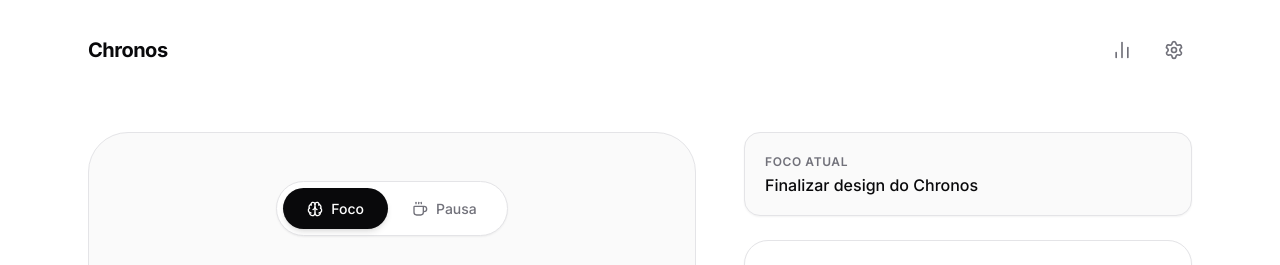
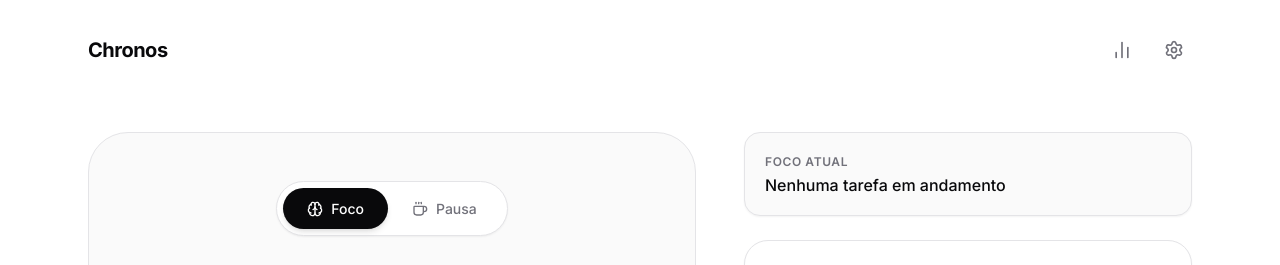
Before and after one commit to Jhnvida/chronos, a React (Vite) app: page / in a window 1280 px wide. Shown: the top 265 px of the page. Built offline with nearby package versions, Linux system fonts and the light colour scheme.

Commit message:
feat: implementa conclusão de tarefas e exibição da tarefa ativa

```diff
--- a/src/App.tsx
+++ b/src/App.tsx
@@ -9,13 +9,19 @@ import type { Task } from "./types/global";
 export function App() {
     const [tasks, setTasks] = useState<Task[]>([]);
 
-    const handleAddTask = (task: Task) => {
+    const currentTask = tasks.filter((task) => task.completed !== true)[0];
+
+    function handleAddTask(task: Task) {
         setTasks((prev) => [...prev, task]);
-    };
+    }
 
-    const handleRemoveTask = (taskId: number) => {
+    function handleRemoveTask(taskId: number) {
         setTasks((prev) => prev.filter((task) => task.id !== taskId));
-    };
+    }
+
+    function handleCompleteTask(taskId: number) {
+        setTasks((prev) => prev.map((task) => (task.id === taskId ? { ...task, completed: !task.completed } : task)));
+    }
 
     return (
         <>
@@ -23,7 +29,14 @@ export function App() {
 
             <Content>
                 <Timer />
-                <List tasks={tasks} onTaskAdd={handleAddTask} onTaskRemove={handleRemoveTask} />
+
+                <List
+                    tasks={tasks}
+                    currentTask={currentTask}
+                    onTaskAdd={handleAddTask}
+                    onTaskRemove={handleRemoveTask}
+                    onTaskComplete={handleCompleteTask}
+                />
             </Content>
         </>
     );
--- a/src/components/List/index.tsx
+++ b/src/components/List/index.tsx
@@ -4,11 +4,11 @@ import styles from "./styles.module.css";
 import { useState } from "react";
 import type { ListProps } from "../../types/global";
 
-export function List({ tasks, onTaskAdd, onTaskRemove }: ListProps) {
+export function List({ tasks, currentTask, onTaskAdd, onTaskRemove, onTaskComplete }: ListProps) {
     const [title, setTitle] = useState("");
     const [duration, setDuration] = useState(25);
 
-    const handleFormSubmit = (e: React.SubmitEvent) => {
+    function handleFormSubmit(e: React.SubmitEvent) {
         e.preventDefault();
 
         if (!title.trim()) return;
@@ -25,14 +25,14 @@ export function List({ tasks, onTaskAdd, onTaskRemove }: ListProps) {
 
         setTitle("");
         setDuration(25);
-    };
+    }
 
     return (
         <section className={styles.container}>
             <div className={styles.activeBanner}>
                 <div>
                     <p className={styles.activeLabel}>Foco Atual</p>
-                    <p className={styles.activeText}>Finalizar design do Chronos</p>
+                    <p className={styles.activeText}>{currentTask?.title || "Nenhuma tarefa em andamento"}</p>
                 </div>
             </div>
 
@@ -71,7 +71,11 @@ export function List({ tasks, onTaskAdd, onTaskRemove }: ListProps) {
                 <div className={styles.taskList}>
                     {tasks.map((task) => (
                         <div key={task.id} className={`${styles.taskItem} ${task.active ? styles.taskItemActive : ""}`}>
-                            <button type="button" className={styles.checkButton}>
+                            <button
+                                type="button"
+                                className={styles.checkButton}
+                                onClick={() => onTaskComplete(task.id)}
+                            >
                                 {task.completed ? (
                                     <CheckCircle2 size={20} color="var(--primary)" />
                                 ) : (
--- a/src/types/global.tsx
+++ b/src/types/global.tsx
@@ -8,6 +8,8 @@ export type Task = {
 
 export type ListProps = {
     tasks: Task[];
+    currentTask: Task;
     onTaskAdd: (task: Task) => void;
     onTaskRemove: (taskId: number) => void;
+    onTaskComplete: (taskId: number) => void;
 };
```
